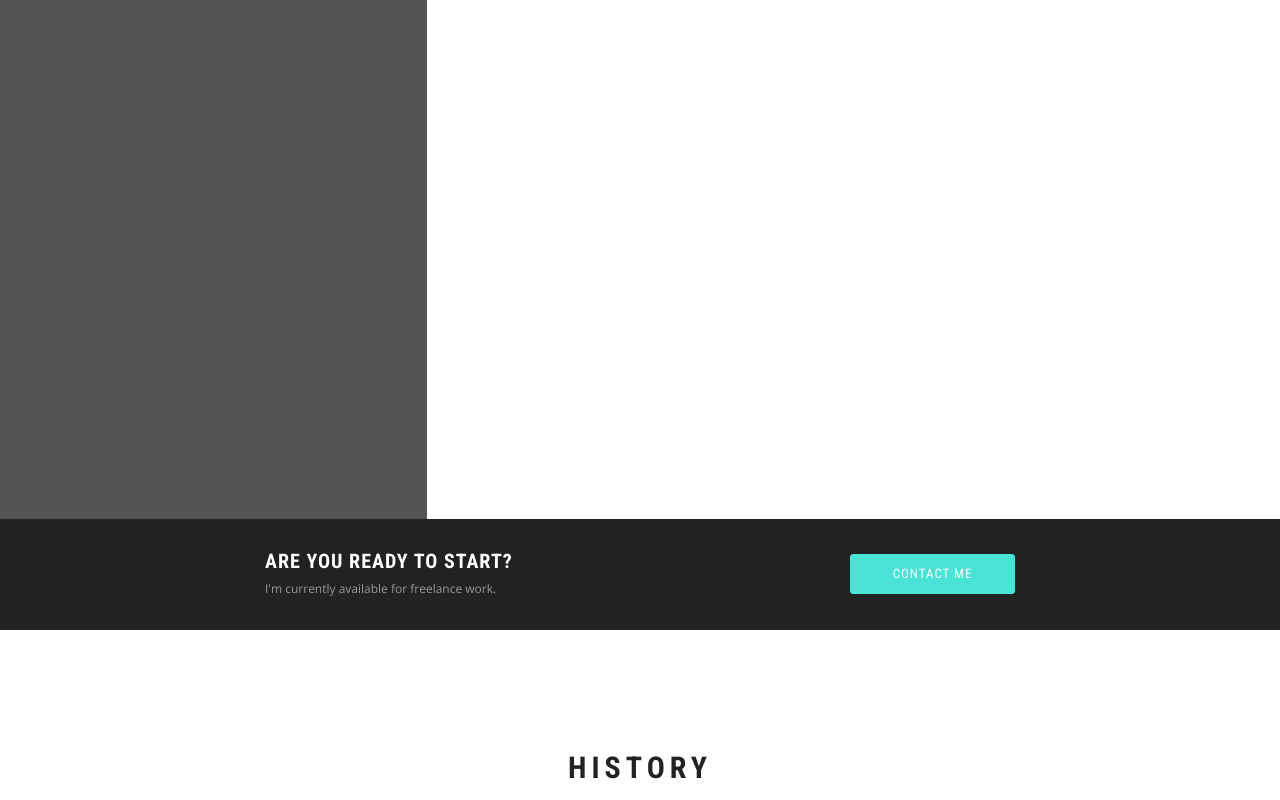
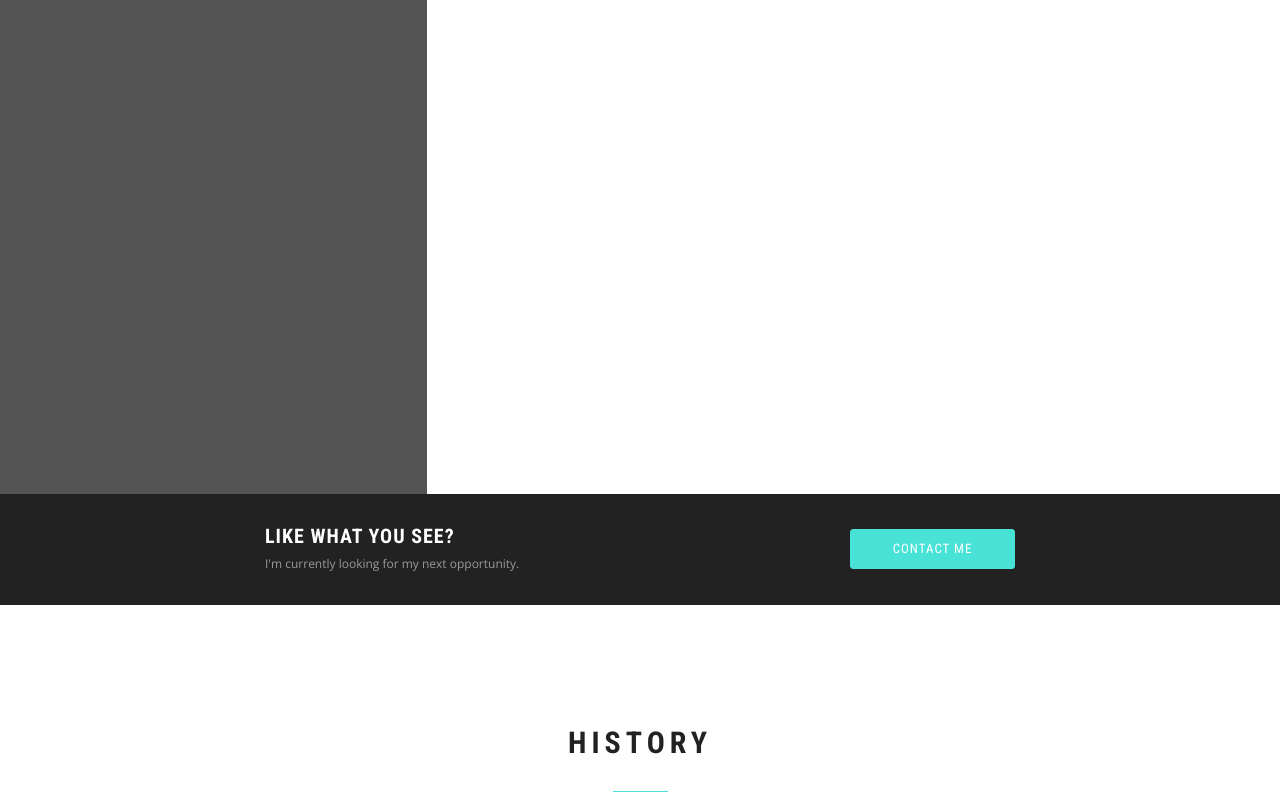
Before and after one commit to amandamolde/portfolio_site, a plain HTML site: page Site/Static/index.html in a window 1280 px wide. Shown: the part 3120-3920 px from the top of the page. Drawn offline with nearby package versions, Linux system fonts and the light colour scheme; some packages are replaced by stand-ins of ours; a script that the page names is missing.

Commit message:
updated callout

```diff
--- a/Site/Static/index.html
+++ b/Site/Static/index.html
@@ -229,7 +229,7 @@
 						<h2 class="module-title">My Portfolio</h2>
 						<div class="module-line"></div>
 						<div class="module-subtitle">
-							He lay on his armour-like back, and if he lifted his head a little he could see his brown belly, slightly domed and divided by arches into stiff sections.
+							My latest work
 						</div>
 						<div class="module-line"></div>
 					</div>
@@ -353,9 +353,9 @@
 			<div class="row">
 
 				<div class="col-md-8 col-lg-6 col-lg-offset-2">
-					<h2>ARE YOU READY TO START?</h2>
+					<h2>Like what you see?</h2>
 					<div class="callout-decription">
-						I'm currently available for freelance work.
+						I'm currently looking for my next opportunity.
 					</div>
 				</div>
 
```
